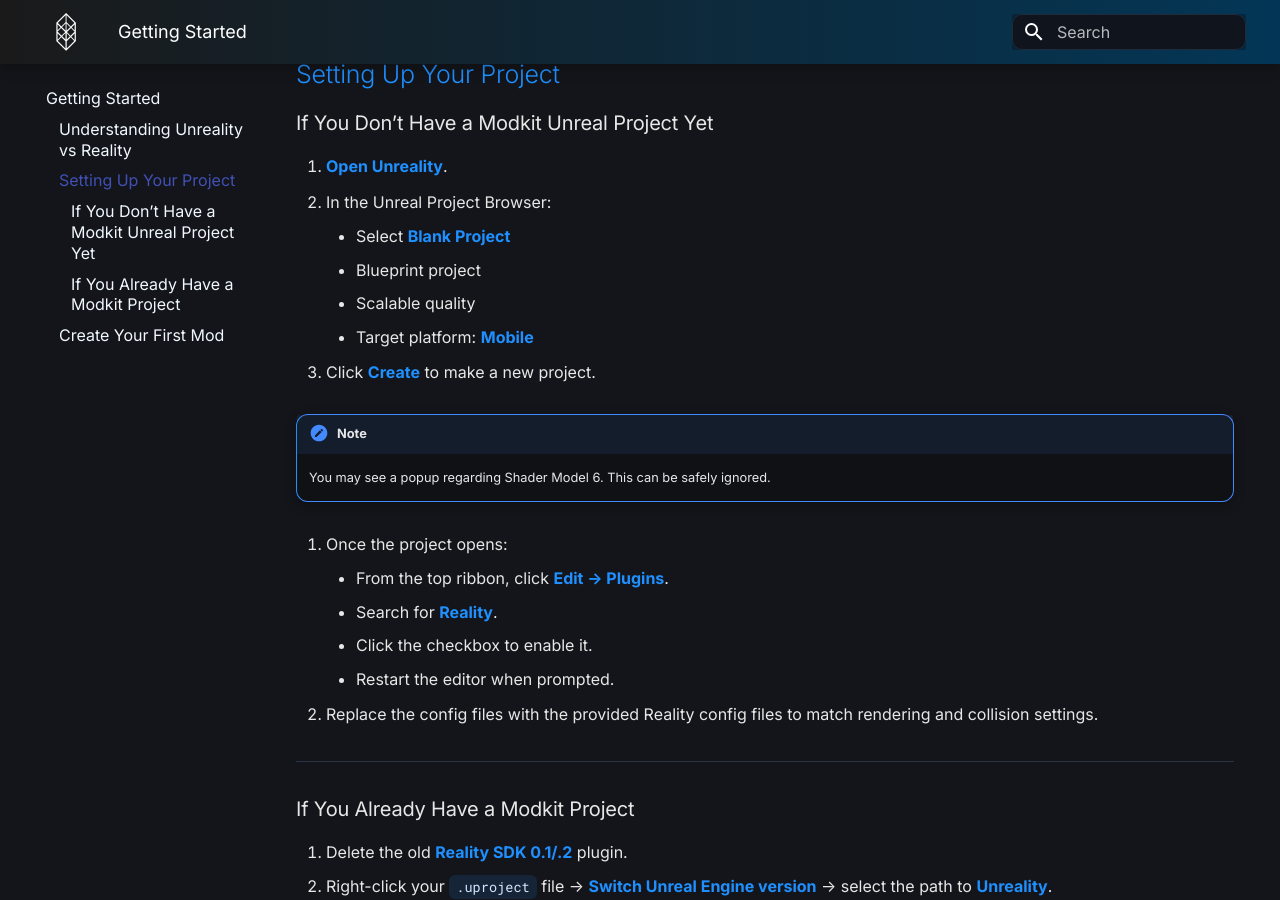
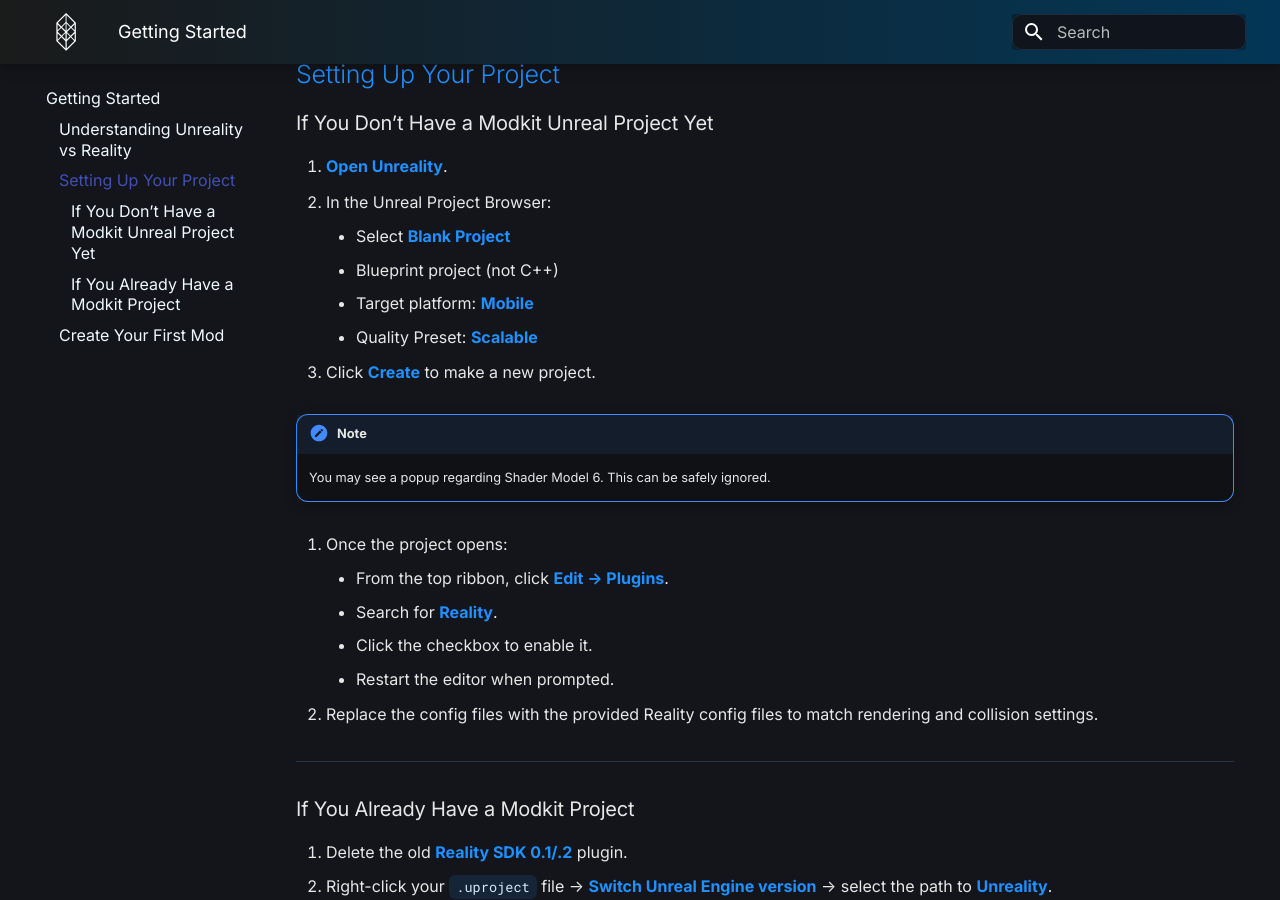
Before and after one commit to AtlasXRInc/RealitySDK-Documentation, an MkDocs documentation site: the page built from Documentation/Source/Documentation/GettingStarted.md, in a window 1280 px wide and 900 px high, scrolled down 1088 px. Built offline with MkDocs 1.6.1 and Material for MkDocs 9.7.7, drawn with Linux system fonts in a browser that asks for light colours.

Commit message:
formatting updated for getting started page

```diff
--- a/Documentation/Source/Documentation/GettingStarted.md
+++ b/Documentation/Source/Documentation/GettingStarted.md
@@ -47,9 +47,9 @@
 2. In the Unreal Project Browser:
 
     - Select **Blank Project**
-    - Blueprint project
-    - Scalable quality
+    - Blueprint project (not C++)
     - Target platform: **Mobile**
+    - Quality Preset: **Scalable**
 
 3. Click **Create** to make a new project.
 
```
